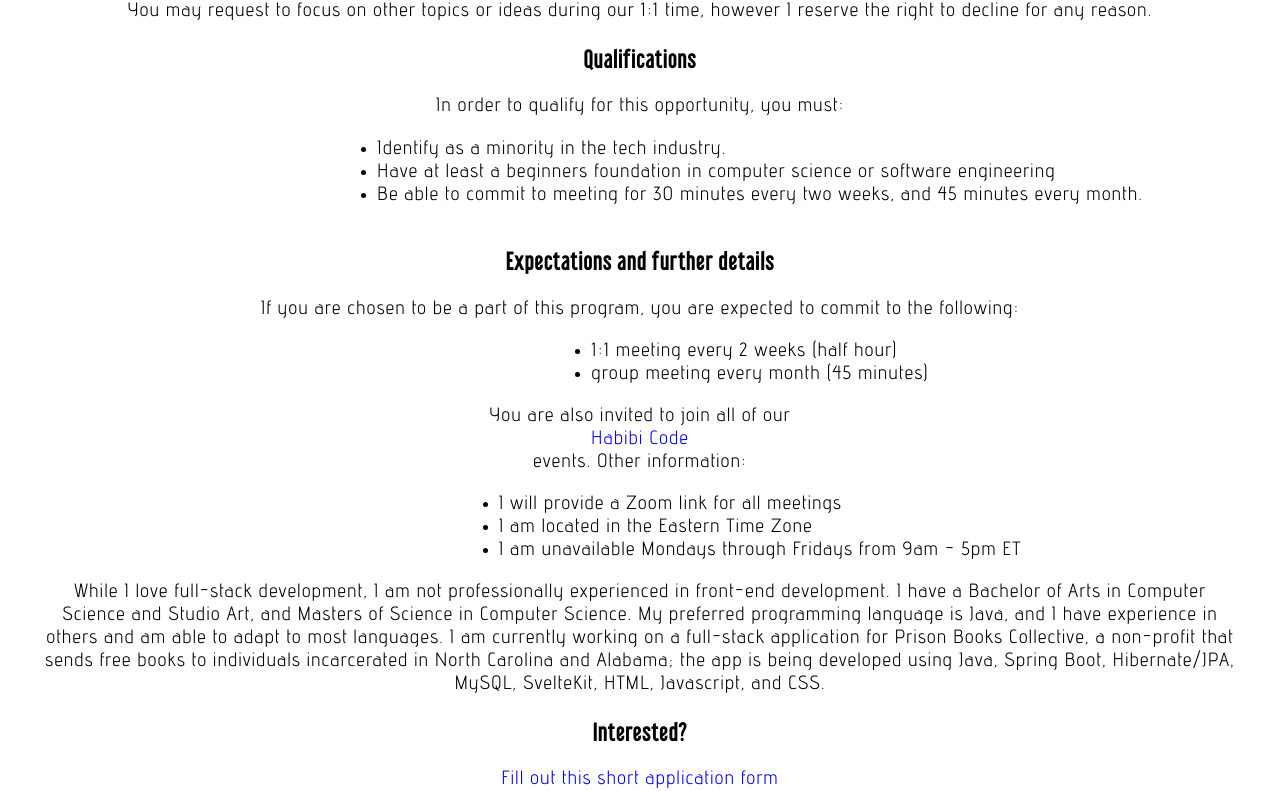
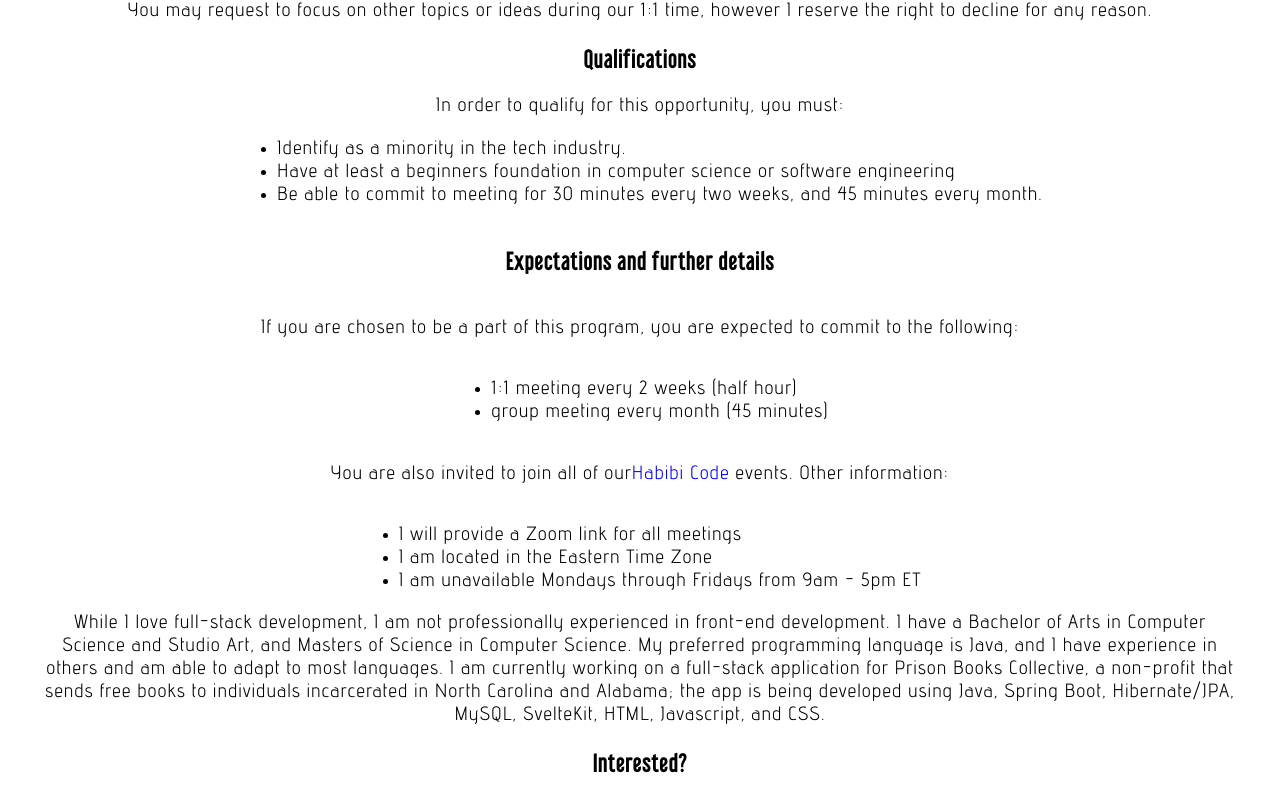
Before and after one commit to samahmajadla/samahmajadla.github.io, a SvelteKit app: page /mentorship in a window 1280 px wide. Shown: the part 657-1448 px from the top of the page. Built offline with nearby package versions, Linux system fonts and the light colour scheme.

Commit message:
fix bullet spacing on mentorship page

```diff
--- a/src/routes/mentorship/+page.svelte
+++ b/src/routes/mentorship/+page.svelte
@@ -1,14 +1,19 @@
-
-
 <div id="mentorship" class="details container">
 	<h3>Overview</h3>
-   Every two months I will be offering a mentorship opportunity for two individuals who identify as a minority in the tech industry (women, BIPOC, Latinx, LGBTQ+ individuals, formerly incarcerated, etc). As a participant in this program, you will get one on one time with me that can be used in whatever ways best suit your needs.
+	Every two months I will be offering a mentorship opportunity for two individuals who identify as a
+	minority in the tech industry (women, BIPOC, Latinx, LGBTQ+ individuals, formerly incarcerated, etc).
+	As a participant in this program, you will get one on one time with me that can be used in whatever
+	ways best suit your needs.
 	<h3>Status</h3>
-<p style="color:darkgreen"><b><i>Open to applications until September 20, 2022.</i></b> Mentorship cycle will run from October 1, 2022 to December 31, 2022. <a href="https://forms.gle/wpGW5qiCxjgm5DhE6">Apply here.</a></p>
+	<p style="color:darkgreen">
+		<b><i>Open to applications until September 20, 2022.</i></b> Mentorship cycle will run from
+		October 1, 2022 to December 31, 2022.
+		<a href="https://forms.gle/wpGW5qiCxjgm5DhE6">Apply here.</a>
+	</p>
 
 	<h3>Program</h3>
 	<i>What you can use this program for:</i>
-        <ul>
+	<ul style="padding-left:20%">
 		<li>Advice and guidance on education</li>
 		<li>Advice and guidance on career</li>
 		<li>Resume review</li>
@@ -16,58 +21,68 @@
 		<li>Interview prep</li>
 		<li>Support in learning a new tool or technology</li>
 		<li>Reviewing and further exloring computer science and/or software engineering concepts</li>
-            <li>Troubleshooting, debugging, or code review (note: I will help point you in the right direction as opposed to providing a solution)</li>
+		<li>
+			Troubleshooting, debugging, or code review (note: I will help point you in the right direction
+			as opposed to providing a solution)
+		</li>
 	</ul>
-        You may request to focus on other topics or ideas during our 1:1 time, however I reserve the right to decline for any reason.
+	You may request to focus on other topics or ideas during our 1:1 time, however I reserve the right
+	to decline for any reason.
 
 	<h3>Qualifications</h3>
 	In order to qualify for this opportunity, you must:
 	<ul>
 		<li>Identify as a minority in the tech industry.</li>
 		<li>Have at least a beginners foundation in computer science or software engineering</li>
-    <li>Be able to commit to meeting for 30 minutes every two weeks, and 45 minutes every month.</li>
+		<li>
+			Be able to commit to meeting for 30 minutes every two weeks, and 45 minutes every month.
+		</li>
 	</ul>
 
 	<h3>Expectations and further details</h3>
 
-        If you are chosen to be a part of this program, you are expected to commit to the following:
+	<p>If you are chosen to be a part of this program, you are expected to commit to the following:</p>
 
 	<ul>
 		<li>1:1 meeting every 2 weeks (half hour)</li>
 		<li>group meeting every month (45 minutes)</li>
 	</ul>
 
-    You are also invited to join all of our <a href="../community">Habibi Code</a> events.
-
-        Other information:
+	<p>You are also invited to join all of our<a href="../community">Habibi Code</a> events. Other
+	information:</p>
 	<ul>
 		<li>I will provide a Zoom link for all meetings</li>
 		<li>I am located in the Eastern Time Zone</li>
 		<li>I am unavailable Mondays through Fridays from 9am - 5pm ET</li>
 	</ul>
 
-    While I love full-stack development, I am not professionally experienced in front-end development. I have a Bachelor of Arts in Computer Science and Studio Art, and Masters of Science in Computer Science. My preferred programming language is Java, and I have experience in others and am able to adapt to most languages. I am currently working on a full-stack application for Prison Books Collective, a non-profit that sends free books to individuals incarcerated in North Carolina and Alabama; the app is being developed using Java, Spring Boot, Hibernate/JPA, MySQL, SvelteKit, HTML, Javascript, and CSS.
+	While I love full-stack development, I am not professionally experienced in front-end development.
+	I have a Bachelor of Arts in Computer Science and Studio Art, and Masters of Science in Computer
+	Science. My preferred programming language is Java, and I have experience in others and am able to
+	adapt to most languages. I am currently working on a full-stack application for Prison Books
+	Collective, a non-profit that sends free books to individuals incarcerated in North Carolina and
+	Alabama; the app is being developed using Java, Spring Boot, Hibernate/JPA, MySQL, SvelteKit,
+	HTML, Javascript, and CSS.
 
 	<h3>Interested?</h3>
 
-    <a href="https://forms.gle/wpGW5qiCxjgm5DhE6">Fill out this short application form</a>, and I will be in touch within 3-5 business days.
-    <br>
-    <br>
-    If I feel that we will be a good fit for each other, I will schedule a short Zoom "get-to-know-you" session with you. Selected mentees will be notified by September 30, 2022.
-    <br>
-    <br>
+	<a href="https://forms.gle/wpGW5qiCxjgm5DhE6">Fill out this short application form</a>, and I will
+	be in touch within 3-5 business days.
+	<br />
+	<br />
+	If I feel that we will be a good fit for each other, I will schedule a short Zoom "get-to-know-you"
+	session with you. Selected mentees will be notified by September 30, 2022.
+	<br />
+	<br />
 </div>
 
-
 <style>
-
-    #mentorship{
-        padding-top:35px;
-        width:95%;
+	#mentorship {
+		padding-top: 35px;
+		width: 95%;
 		height: 100%;
 	}
-    ul{
+	ul {
 		text-align: left;
-        padding-left: 20%;
 	}
 </style>
```
Also changed, not shown: 26 other files (tests, documents, lock files or other folders). Lines whose indentation alone changed are shown as unchanged.
